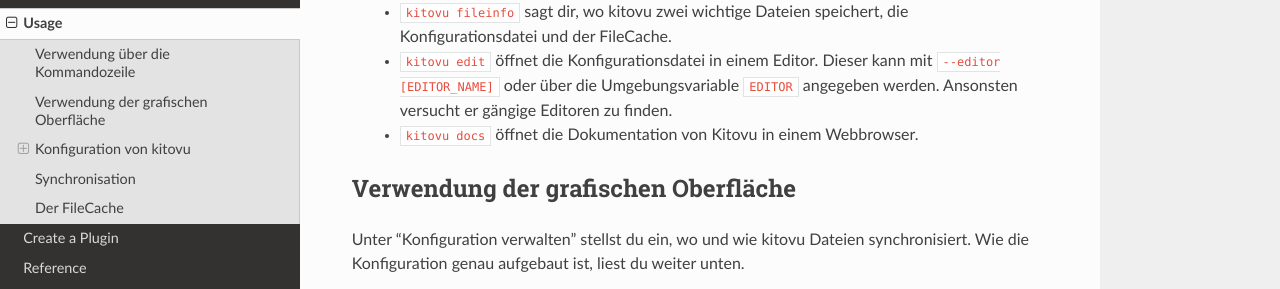
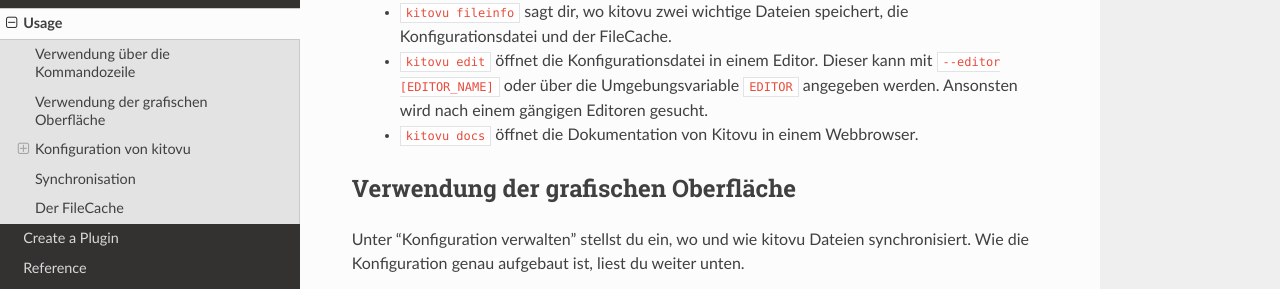
Before and after one commit to kitovu-bot/kitovu, a Sphinx documentation site: the page built from docs/usage.rst, in a window 1280 px wide and 900 px high, scrolled down 403 px. Shown: the part 182-471 px from the top of the window. Built offline with Sphinx 7.4.7 and the Read the Docs theme 2.0.0, drawn with Linux system fonts in a browser that asks for light colours.

Commit message:
rewrote docu to be more understandable

```diff
--- a/docs/usage.rst
+++ b/docs/usage.rst
@@ -19,7 +19,7 @@ Die Kommandozeile bietet folgende Optionen:
     * ``kitovu sync`` startet die Synchronisation mit der von dir gewählten Konfiguration.
     * ``kitovu validate`` prüft, ob deine gewählte Konfiguration korrekt ist.
     * ``kitovu fileinfo`` sagt dir, wo kitovu zwei wichtige Dateien speichert, die Konfigurationsdatei und der FileCache.
-    * ``kitovu edit`` öffnet die Konfigurationsdatei in einem Editor. Dieser kann mit ``--editor [EDITOR_NAME]`` oder über die Umgebungsvariable ``EDITOR`` angegeben werden. Ansonsten versucht er gängige Editoren zu finden.
+    * ``kitovu edit`` öffnet die Konfigurationsdatei in einem Editor. Dieser kann mit ``--editor [EDITOR_NAME]`` oder über die Umgebungsvariable ``EDITOR`` angegeben werden. Ansonsten wird nach einem gängigen Editoren gesucht.
     * ``kitovu docs`` öffnet die Dokumentation von Kitovu in einem Webbrowser.
 
 Verwendung der grafischen Oberfläche
```
